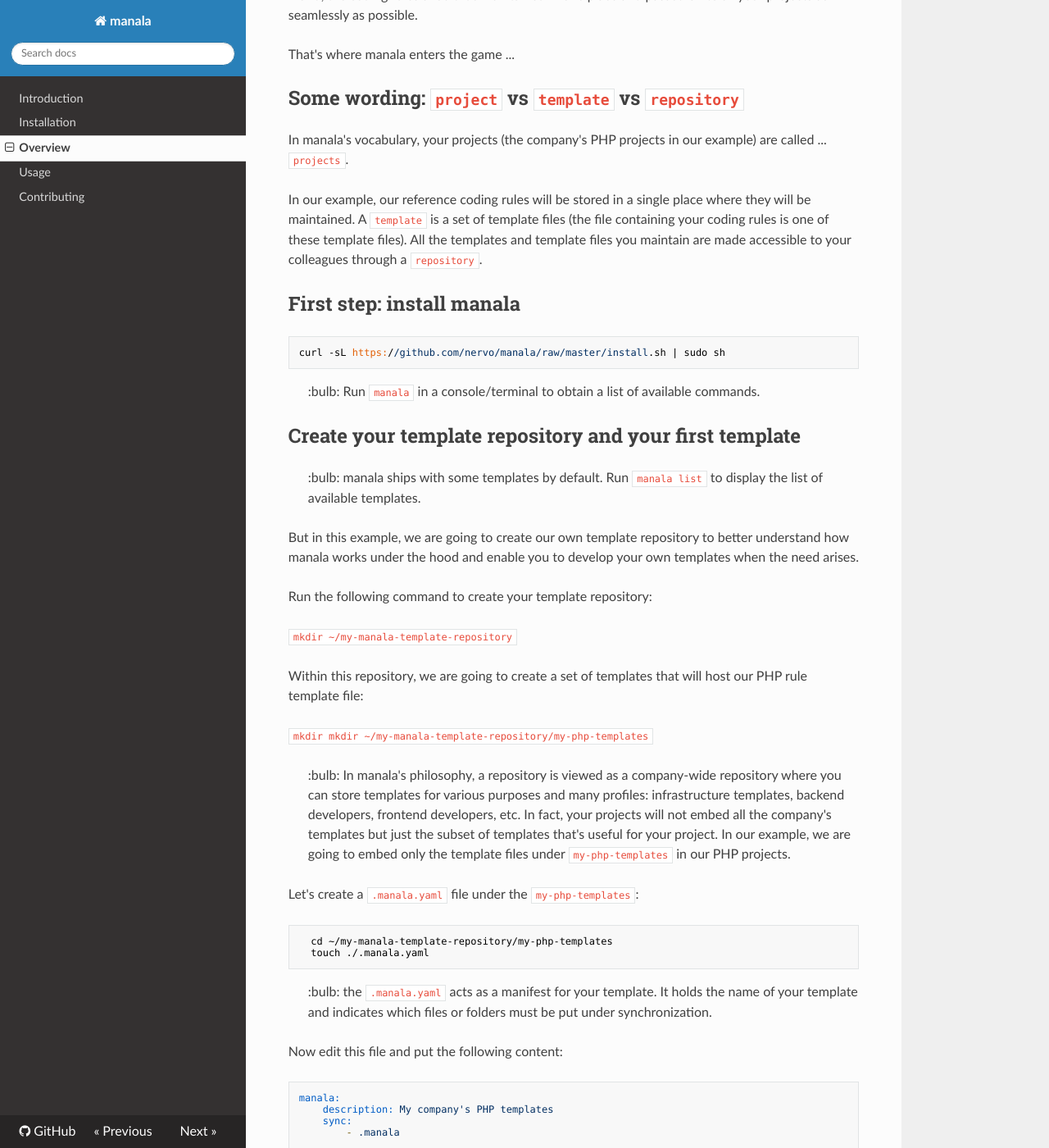
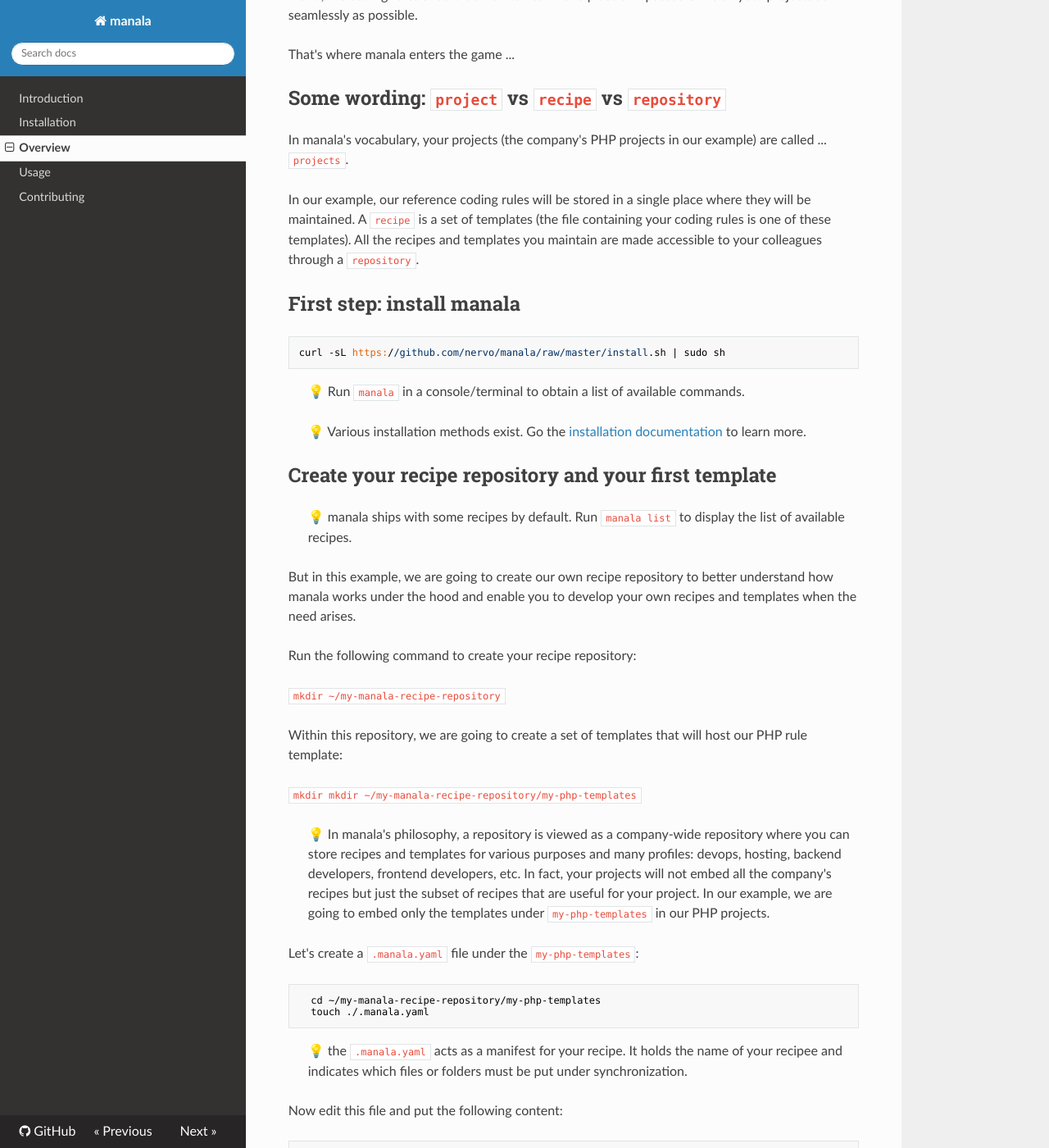
Before and after one commit to manala/manala, an MkDocs documentation site: the page built from docs/overview.md, in a window 1280 px wide and 1400 px high, scrolled down 471 px. Shown: the whole window at 82% size. Built offline with MkDocs 1.6.1, drawn with Linux system fonts in a browser that asks for light colours; nearby versions of some CDN libraries; some of the changed text lies outside the part shown.

Commit message:
[Docs] Overview doc chapter: some wording and minor updates

````diff
--- a/docs/overview.md
+++ b/docs/overview.md
@@ -12,11 +12,11 @@
 
 That's where manala enters the game ...
 
-## Some wording: `project` vs `template` vs `repository`
+## Some wording: `project` vs `recipe` vs `repository`
 
 In manala's vocabulary, your projects (the company's PHP projects in our example) are called ... `projects`.
 
-In our example, our reference coding rules will be stored in a single place where they will be maintained. A `template` is a set of template files (the file containing your coding rules is one of these template files). All the templates and template files you maintain are made accessible to your colleagues through a `repository`.
+In our example, our reference coding rules will be stored in a single place where they will be maintained. A `recipe` is a set of templates (the file containing your coding rules is one of these templates). All the recipes and templates you maintain are made accessible to your colleagues through a `repository`.
 
 ## First step: install manala
 
@@ -24,38 +24,40 @@
 curl -sL https://github.com/nervo/manala/raw/master/install.sh | sudo sh
 ```
 
-> :bulb: Run `manala` in a console/terminal to obtain a list of available commands.
+> 💡 Run `manala` in a console/terminal to obtain a list of available commands.
 
-## Create your template repository and your first template
+> 💡 Various installation methods exist. Go the [installation documentation](installation.md) to learn more.
 
-> :bulb: manala ships with some templates by default. Run `manala list` to display the list of available templates.
+## Create your recipe repository and your first template
 
-But in this example, we are going to create our own template repository to better understand how manala works under the hood and enable you to develop your own templates when the need arises.
+> 💡 manala ships with some recipes by default. Run `manala list` to display the list of available recipes.
 
-Run the following command to create your template repository:
+But in this example, we are going to create our own recipe repository to better understand how manala works under the hood and enable you to develop your own recipes and templates when the need arises.
 
-`mkdir ~/my-manala-template-repository`
+Run the following command to create your recipe repository:
 
-Within this repository, we are going to create a set of templates that will host our PHP rule template file:
+`mkdir ~/my-manala-recipe-repository`
 
-`mkdir mkdir ~/my-manala-template-repository/my-php-templates`
+Within this repository, we are going to create a set of templates that will host our PHP rule template:
 
-> :bulb: In manala's philosophy, a repository is viewed as a company-wide repository where you can store templates for various purposes and many profiles: infrastructure templates, backend developers, frontend developers, etc. In fact, your projects will not embed all the company's templates but just the subset of templates that's useful for your project. In our example, we are going to embed only the template files under `my-php-templates` in our PHP projects.
+`mkdir mkdir ~/my-manala-recipe-repository/my-php-templates`
+
+> 💡 In manala's philosophy, a repository is viewed as a company-wide repository where you can store recipes and templates for various purposes and many profiles: devops, hosting, backend developers, frontend developers, etc. In fact, your projects will not embed all the company's recipes but just the subset of recipes that are useful for your project. In our example, we are going to embed only the templates under `my-php-templates` in our PHP projects.
 
 Let's create a `.manala.yaml` file under the `my-php-templates`:
 
 ```shell
-  cd ~/my-manala-template-repository/my-php-templates
+  cd ~/my-manala-recipe-repository/my-php-templates
   touch ./.manala.yaml
 ```
 
-> :bulb: the `.manala.yaml` acts as a manifest for your template. It holds the name of your template and indicates which files or folders must be put under synchronization.
+> 💡 the `.manala.yaml` acts as a manifest for your recipe. It holds the name of your recipee and indicates which files or folders must be put under synchronization.
 
 Now edit this file and put the following content:
 
 ```yaml
 manala:
-    description: My company's PHP templates
+    description: My company's PHP recipe
     sync:
         - .manala
 ```
@@ -66,7 +68,7 @@
 mkdir ./.manala
 ```
 
-And finally, our PHP rule template file:
+And finally, our PHP rule template:
 
 ```shell
 touch ./.manala/php-cs-rules.php
@@ -160,7 +162,7 @@
 ;
 ```
 
-:bulb: For the moment, we have hard-coded our coding rules but in the next step, we will of course replace them with our shared rules.
+💡 For the moment, we have hard-coded our coding rules but in the next step, we will of course replace them with our shared rules.
 
 Run `vendor/bin/php-cs-fixer fix --dry-run` to check that your PHP-CS-fix config is OK.
 
@@ -174,11 +176,11 @@
 
 ```yaml
 manala:
-  repository: /path/to/your/home/my-manala-template-repository
+  repository: /path/to/your/home/my-manala-recipe-repository
   template: my-php-templates
 ```
 
-> :warning: Update `/path/to/your/home/` to match your real home !!! Using `~` won't work !!!
+> ⚠️ Update `/path/to/your/home/` to match your real home !!! Using `~` won't work !!!
 
 And finally run the following command:
 
@@ -224,24 +226,24 @@
 
 ## Defining dynamic parts in your templates
 
-In this chapter, we are going to define some dynamic parts in our templates and implement them in our embedding projects.
+In this chapter, we are going to define some dynamic parts in our templates and implement them in the projects embedding our recipe.
 
-For this, we must first update our template file to include some dynamic parts.
+For this, we must first update our template to include some dynamic parts.
 
 Rename the `php-cs-rules.php` to add a `tmpl` suffix:
 
 ```shell
-	mv ~/my-manala-template-repository/my-php-templates/php-cs-rules.php ~/my-manala-template-repository/my-php-templates/php-cs-rules.php.tmpl
+	mv ~/my-manala-recipe-repository/my-php-templates/php-cs-rules.php ~/my-manala-recipe-repository/my-php-templates/php-cs-rules.php.tmpl
 ```
 
 And update its content:
 
 ```diff
 - This file is part of the XXX project.
-+ This file is part of the {{ .project_name }} project.
++ This file is part of the {{ .Vars.project_name }} project.
 ```
 
-> :bulb: Templates must be written according to [Golang template syntax](https://golang.org/pkg/text/template/), plus some sugar functions brought by [Sprig](http://masterminds.github.io/sprig/).
+> 💡 Templates must be written according to [Golang template syntax](https://golang.org/pkg/text/template/), plus some sugar functions brought by [Sprig](http://masterminds.github.io/sprig/).
 
 Now edit the `.manala.yaml` file in your PHP project to add the following line:
 
@@ -256,16 +258,18 @@
 cat ./.manala/php-cs-rules.php
 ```
 
+> ⚠️ Don't forget to run `manala up` each time you edit the `.manala.yaml` file !!!
+
 ## Share your templates with your colleagues
 
-As previously stated, templates are meant to be distributed. Github is of course the right place to host your templates!
+As previously stated, recipes are meant to be distributed. Github is of course the right place to host your recipes!
 
-So, push your templates to Github and don't forget to update your manala configuration in the projects that consume your templates (`.manala.yaml`):
+So, push your recipe to Github and don't forget to update your manala configuration in the projects that consume your recipe (`manala up`):
 
 ```diff
 manala:
--  repository: /path/to/your/home/my-manala-template-repository
-+  repository: git@github.com:my-company/my-manala-template-repository
+-  repository: /path/to/your/home/my-manala-recipe-repository
++  repository: git@github.com:my-company/my-manala-recipe-repository
 ```
 
 From now on, each time you push updates to your Github repository, simply run `manala up` in your projects to pass on the last updates.
--- a/mkdocs.yml
+++ b/mkdocs.yml
@@ -1,5 +1,5 @@
 site_name: manala
-repo_url: https://github.com/manala/manal/
+repo_url: https://github.com/manala/manala/
 
 theme:
   name: readthedocs
````
